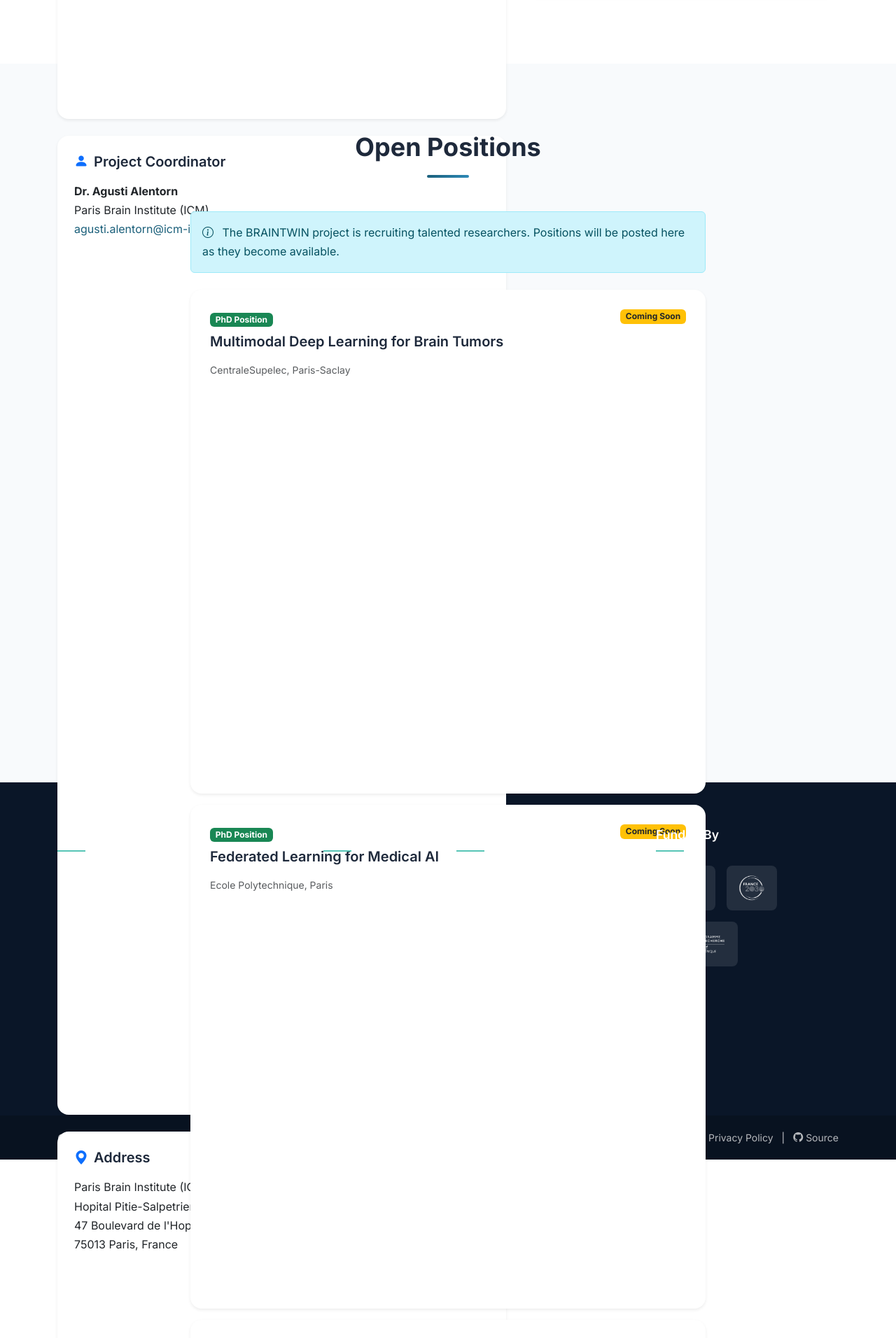
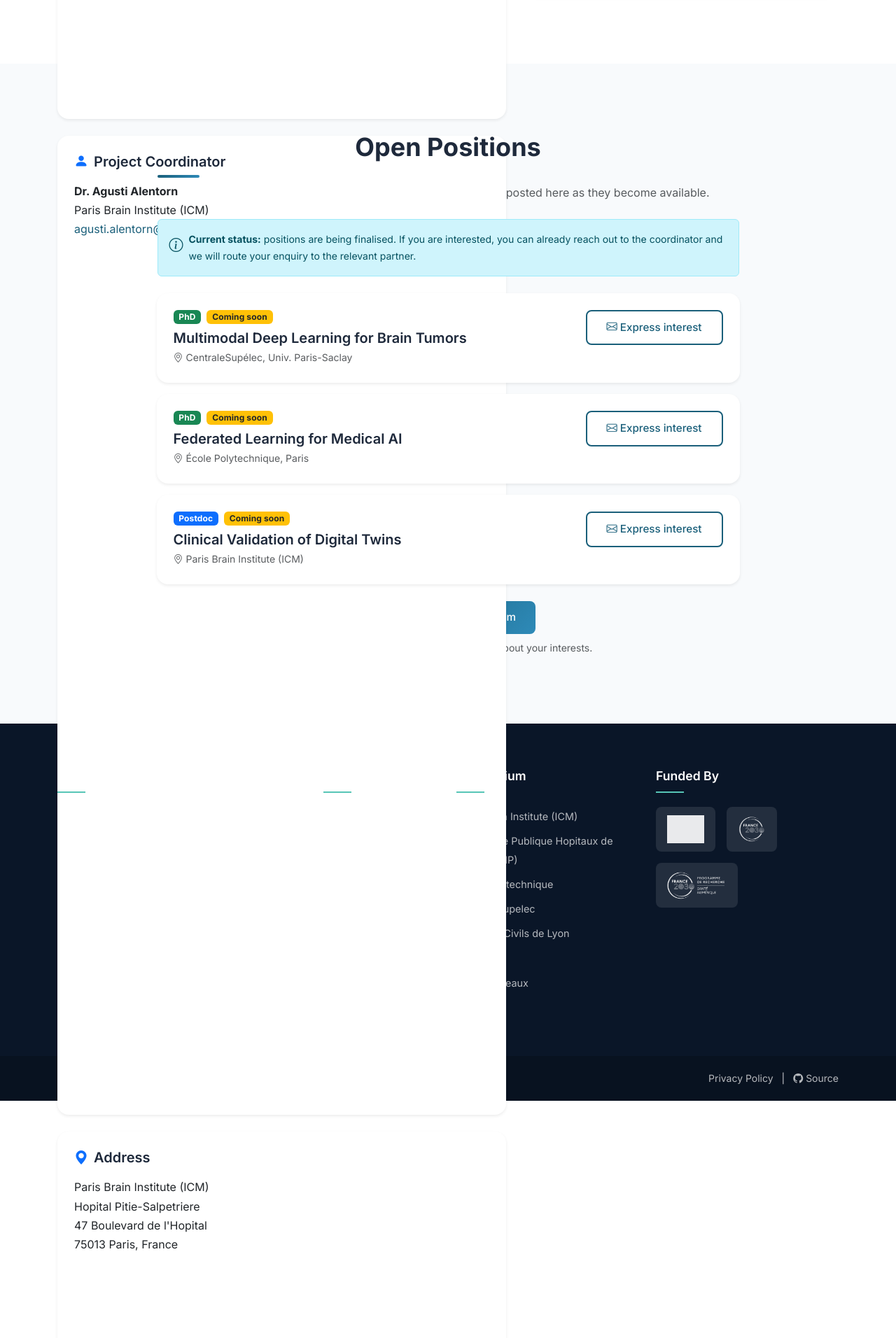
Before and after one commit to braintwin2026/BRAINTWIN, a Jekyll site: the page built from contact.md, in a window 1280 px wide. Shown: the part 1885-3797 px from the top of the page at 70% size. Built offline with Jekyll 4.4.1, drawn with Linux system fonts in a browser that asks for light colours; some of the changed text lies outside the part shown; grey boxes are pictures that could not be loaded.

Commit message:
Update contact.md

```diff
--- a/contact.md
+++ b/contact.md
@@ -185,60 +185,132 @@ permalink: /contact/
 <!-- Open Positions -->
 <section class="section section-light" id="positions">
   <div class="container">
-    <h2 class="section-title text-center mb-5">Open Positions</h2>
 
+    <!-- Header -->
     <div class="row justify-content-center">
-      <div class="col-lg-8">
-        <div class="alert alert-info mb-4">
-          <i class="bi bi-info-circle me-2"></i>
-          The BRAINTWIN project is recruiting talented researchers. Positions will be posted here as they become available.
+      <div class="col-lg-9">
+        <div class="text-center mb-4">
+          <h2 class="section-title mb-2">Open Positions</h2>
+          <p class="text-muted mb-0">
+            Opportunities across BRAINTWIN partner institutions will be posted here as they become available.
+          </p>
         </div>
 
-        <div class="card border-0 shadow-sm mb-3">
-          <div class="card-body">
-            <div class="d-flex justify-content-between align-items-start">
-              <div>
-                <span class="badge bg-success mb-2">PhD Position</span>
-                <h5>Multimodal Deep Learning for Brain Tumors</h5>
-                <p class="text-muted small mb-2">CentraleSupelec, Paris-Saclay</p>
+        <!-- Info banner -->
+        <div class="alert alert-info d-flex align-items-start gap-2 mb-4">
+          <i class="bi bi-info-circle fs-5 mt-1"></i>
+          <div class="small">
+            <strong>Current status:</strong> positions are being finalised. If you are interested, you can already reach out to the coordinator and we will
+            route your enquiry to the relevant partner.
+          </div>
+        </div>
+      </div>
+    </div>
+
+    <!-- Cards grid (better spacing, avoids huge vertical blocks) -->
+    <div class="row justify-content-center g-3">
+      <div class="col-lg-9">
+        <div class="row g-3">
+
+          <!-- Position 1 -->
+          <div class="col-12">
+            <div class="card border-0 shadow-sm position-card">
+              <div class="card-body p-4">
+                <div class="d-flex flex-column flex-md-row justify-content-between align-items-start gap-3">
+                  <div class="flex-grow-1">
+                    <div class="d-flex flex-wrap align-items-center gap-2 mb-2">
+                      <span class="badge bg-success">PhD</span>
+                      <span class="badge bg-warning text-dark">Coming soon</span>
+                    </div>
+                    <h5 class="mb-1">Multimodal Deep Learning for Brain Tumors</h5>
+                    <p class="text-muted small mb-0">
+                      <i class="bi bi-geo-alt me-1"></i>CentraleSupélec, Univ. Paris-Saclay
+                    </p>
+                  </div>
+                  <div class="text-md-end">
+                    <a href="mailto:braintwin@icm-institute.org?subject=BRAINTWIN%20-%20Interest%20in%20PhD%20(Multimodal%20DL)"
+                       class="btn btn-sm btn-outline-primary">
+                      <i class="bi bi-envelope me-1"></i>Express interest
+                    </a>
+                  </div>
+                </div>
               </div>
-              <span class="badge bg-warning text-dark">Coming Soon</span>
             </div>
           </div>
+
+          <!-- Position 2 -->
+          <div class="col-12">
+            <div class="card border-0 shadow-sm position-card">
+              <div class="card-body p-4">
+                <div class="d-flex flex-column flex-md-row justify-content-between align-items-start gap-3">
+                  <div class="flex-grow-1">
+                    <div class="d-flex flex-wrap align-items-center gap-2 mb-2">
+                      <span class="badge bg-success">PhD</span>
+                      <span class="badge bg-warning text-dark">Coming soon</span>
+                    </div>
+                    <h5 class="mb-1">Federated Learning for Medical AI</h5>
+                    <p class="text-muted small mb-0">
+                      <i class="bi bi-geo-alt me-1"></i>École Polytechnique, Paris
+                    </p>
+                  </div>
+                  <div class="text-md-end">
+                    <a href="mailto:braintwin@icm-institute.org?subject=BRAINTWIN%20-%20Interest%20in%20PhD%20(Federated%20Learning)"
+                       class="btn btn-sm btn-outline-primary">
+                      <i class="bi bi-envelope me-1"></i>Express interest
+                    </a>
+                  </div>
+                </div>
+              </div>
+            </div>
+          </div>
+
+          <!-- Position 3 -->
+          <div class="col-12">
+            <div class="card border-0 shadow-sm position-card">
+              <div class="card-body p-4">
+                <div class="d-flex flex-column flex-md-row justify-content-between align-items-start gap-3">
+                  <div class="flex-grow-1">
+                    <div class="d-flex flex-wrap align-items-center gap-2 mb-2">
+                      <span class="badge bg-primary">Postdoc</span>
+                      <span class="badge bg-warning text-dark">Coming soon</span>
+                    </div>
+                    <h5 class="mb-1">Clinical Validation of Digital Twins</h5>
+                    <p class="text-muted small mb-0">
+                      <i class="bi bi-geo-alt me-1"></i>Paris Brain Institute (ICM)
+                    </p>
+                  </div>
+                  <div class="text-md-end">
+                    <a href="mailto:braintwin@icm-institute.org?subject=BRAINTWIN%20-%20Interest%20in%20Postdoc%20(Clinical%20Validation)"
+                       class="btn btn-sm btn-outline-primary">
+                      <i class="bi bi-envelope me-1"></i>Express interest
+                    </a>
+                  </div>
+                </div>
+              </div>
+            </div>
+          </div>
+
         </div>
 
-        <div class="card border-0 shadow-sm mb-3">
-          <div class="card-body">
-            <div class="d-flex justify-content-between align-items-start">
-              <div>
-                <span class="badge bg-success mb-2">PhD Position</span>
-                <h5>Federated Learning for Medical AI</h5>
-                <p class="text-muted small mb-2">Ecole Polytechnique, Paris</p>
-              </div>
-              <span class="badge bg-warning text-dark">Coming Soon</span>
-            </div>
-          </div>
+        <!-- CTA (reduced vertical whitespace, more compact) -->
+        <div class="text-center mt-4">
+          <a href="mailto:braintwin@icm-institute.org?subject=BRAINTWIN%20-%20General%20Interest%20(Open%20Positions)"
+             class="btn btn-primary">
+            <i class="bi bi-envelope me-2"></i>Contact the consortium
+          </a>
+          <p class="small text-muted mt-2 mb-0">
+            Please include a short CV and a few lines about your interests.
+          </p>
         </div>
 
-        <div class="card border-0 shadow-sm mb-3">
-          <div class="card-body">
-            <div class="d-flex justify-content-between align-items-start">
-              <div>
-                <span class="badge bg-primary mb-2">Postdoc Position</span>
-                <h5>Clinical Validation of Digital Twins</h5>
-                <p class="text-muted small mb-2">ICM Paris Brain Institute</p>
-              </div>
-              <span class="badge bg-warning text-dark">Coming Soon</span>
-            </div>
-          </div>
-        </div>
-
-        <p class="text-center mt-4">
-          <a href="mailto:braintwin@icm-institute.org" class="btn btn-primary">
-            <i class="bi bi-envelope me-2"></i>Express Interest
-          </a>
-        </p>
       </div>
     </div>
   </div>
 </section>
+
+<!-- Optional: compact styling (put in your main CSS file) -->
+<style>
+  /* Keeps cards visually consistent and avoids excessive vertical space */
+  .position-card .badge { letter-spacing: .01em; }
+  .position-card h5 { line-height: 1.2; }
+</style>
```
